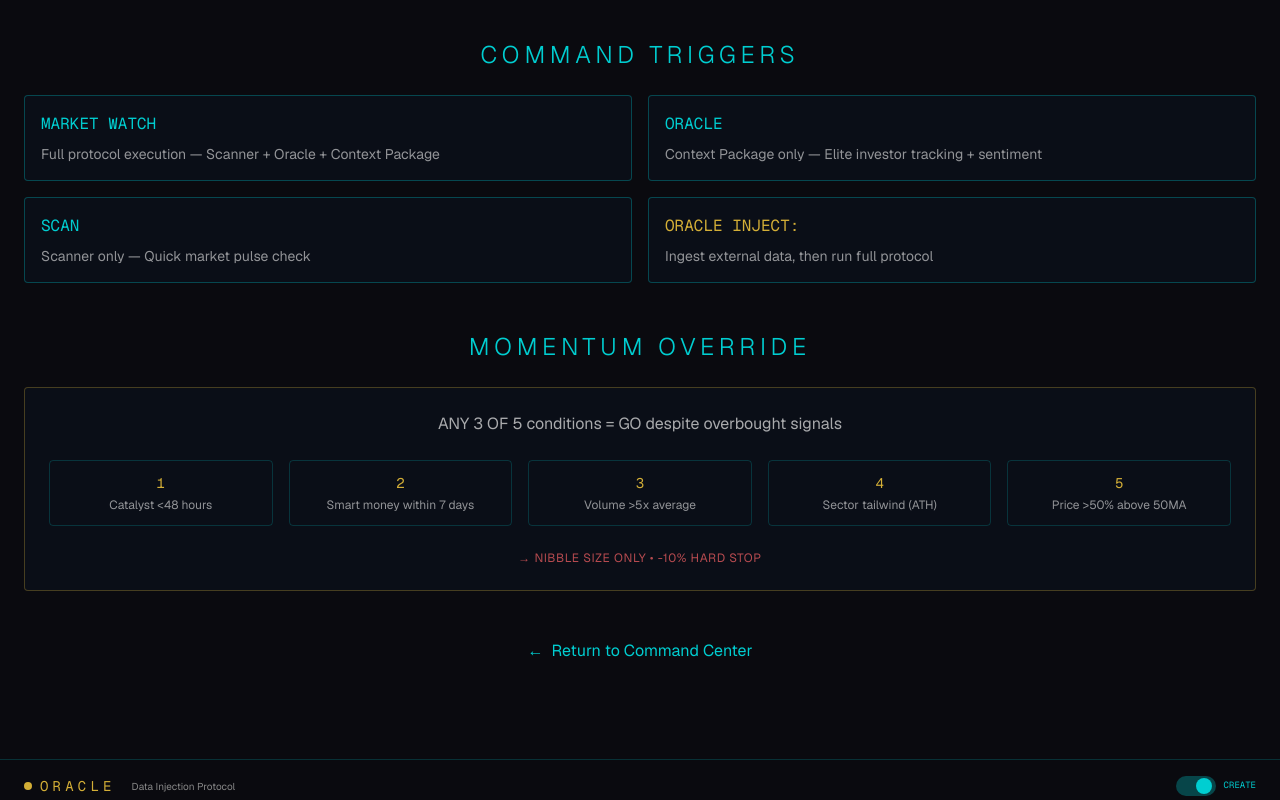
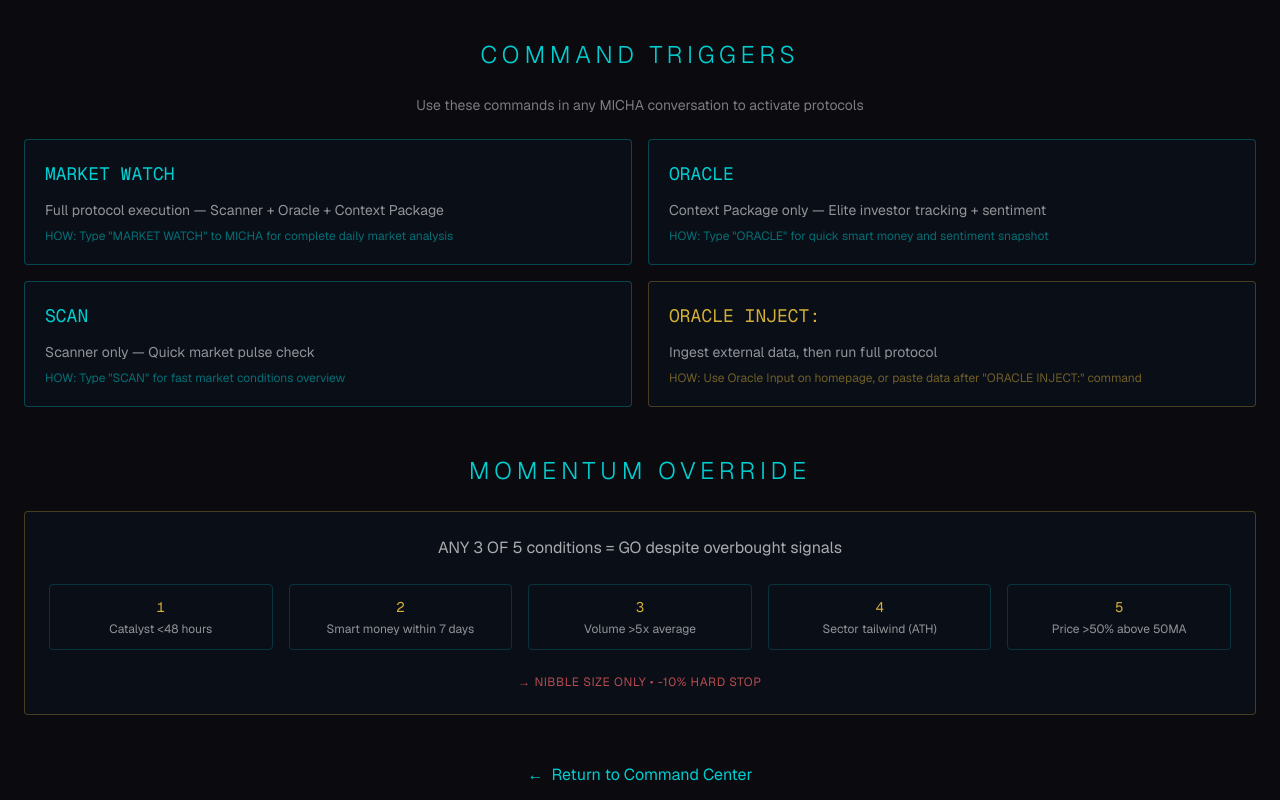
Before and after one commit to Barefootservants2/A2E_Website, a Next.js app: page /aiora in a window 1280 px wide. Shown: the part 1380-2180 px from the top of the page. Built offline with nearby package versions, Linux system fonts and the light colour scheme.

Commit message:
Remove OracleInject from AIORA page (only on homepage), enhance trigger descriptions with HOW instructions, remove hover effects from static info

```diff
--- a/app/aiora/page.tsx
+++ b/app/aiora/page.tsx
@@ -1,6 +1,5 @@
 import Link from "next/link"
 import Image from "next/image"
-import { OracleInject } from "@/components/oracle-inject"
 
 export default function AioraPage() {
   return (
@@ -15,7 +14,6 @@
         />
         <div className="absolute inset-0 bg-gradient-to-b from-background/80 via-background/60 to-background" />
         <div className="absolute inset-0 flex flex-col items-center justify-center">
-          {/* METATRON LOGO - STANDARDIZED: 100px, BRIGHT */}
           <div className="relative w-[100px] h-[100px] mb-4">
             <Image
               src="/images/metatron-logo.png"
@@ -55,7 +53,7 @@
           <div className="grid grid-cols-1 md:grid-cols-3 gap-6">
 
             {/* NIBBLE */}
-            <div className="relative bg-[rgba(10,15,25,0.9)] border border-teal/30 rounded p-6 hover:border-teal/60 transition-all">
+            <div className="relative bg-[rgba(10,15,25,0.9)] border border-teal/30 rounded p-6">
               <div className="absolute top-0 left-0 w-3 h-3 border-t-2 border-l-2 border-teal/60" />
               <div className="absolute top-0 right-0 w-3 h-3 border-t-2 border-r-2 border-teal/60" />
               <div className="absolute bottom-0 left-0 w-3 h-3 border-b-2 border-l-2 border-teal/60" />
@@ -70,7 +68,7 @@
             </div>
 
             {/* STANDARD */}
-            <div className="relative bg-[rgba(10,15,25,0.9)] border border-gold/40 rounded p-6 hover:border-gold/70 transition-all">
+            <div className="relative bg-[rgba(10,15,25,0.9)] border border-gold/40 rounded p-6">
               <div className="absolute top-0 left-0 w-3 h-3 border-t-2 border-l-2 border-gold/60" />
               <div className="absolute top-0 right-0 w-3 h-3 border-t-2 border-r-2 border-gold/60" />
               <div className="absolute bottom-0 left-0 w-3 h-3 border-b-2 border-l-2 border-gold/60" />
@@ -86,7 +84,7 @@
             </div>
 
             {/* CONVICTION */}
-            <div className="relative bg-[rgba(10,15,25,0.9)] border border-teal/30 rounded p-6 hover:border-teal/60 transition-all">
+            <div className="relative bg-[rgba(10,15,25,0.9)] border border-teal/30 rounded p-6">
               <div className="absolute top-0 left-0 w-3 h-3 border-t-2 border-l-2 border-teal/60" />
               <div className="absolute top-0 right-0 w-3 h-3 border-t-2 border-r-2 border-teal/60" />
               <div className="absolute bottom-0 left-0 w-3 h-3 border-b-2 border-l-2 border-teal/60" />
@@ -115,22 +113,22 @@
                 </tr>
               </thead>
               <tbody>
-                <tr className="border-b border-teal/10 hover:bg-teal/5">
+                <tr className="border-b border-teal/10">
                   <td className="px-6 py-4 text-foreground/80">Large Cap (LC)</td>
                   <td className="px-6 py-4 text-center text-gold font-mono">-5%</td>
                   <td className="px-6 py-4 text-center text-red-400 font-mono">-8%</td>
                 </tr>
-                <tr className="border-b border-teal/10 hover:bg-teal/5">
+                <tr className="border-b border-teal/10">
                   <td className="px-6 py-4 text-foreground/80">Mid Cap (MC)</td>
                   <td className="px-6 py-4 text-center text-gold font-mono">-6%</td>
                   <td className="px-6 py-4 text-center text-red-400 font-mono">-10%</td>
                 </tr>
-                <tr className="border-b border-teal/10 hover:bg-teal/5">
+                <tr className="border-b border-teal/10">
                   <td className="px-6 py-4 text-foreground/80">Small Cap (SC)</td>
                   <td className="px-6 py-4 text-center text-gold font-mono">-8%</td>
                   <td className="px-6 py-4 text-center text-red-400 font-mono">-12%</td>
                 </tr>
-                <tr className="hover:bg-teal/5">
+                <tr>
                   <td className="px-6 py-4 text-foreground/80">Crypto</td>
                   <td className="px-6 py-4 text-center text-gold font-mono">-10%</td>
                   <td className="px-6 py-4 text-center text-red-400 font-mono">-15%</td>
@@ -168,25 +166,30 @@
           </div>
         </section>
 
-        {/* Triggers */}
+        {/* Triggers - ENHANCED with descriptions and how to use */}
         <section className="mb-12">
           <h2 className="text-2xl font-light tracking-[0.2em] text-teal mb-6 text-center">COMMAND TRIGGERS</h2>
+          <p className="text-center text-sm text-foreground/50 mb-6">Use these commands in any MICHA conversation to activate protocols</p>
           <div className="grid grid-cols-1 md:grid-cols-2 gap-4">
-            <div className="bg-[rgba(10,15,25,0.9)] border border-teal/30 rounded p-4">
-              <code className="text-teal font-mono">MARKET WATCH</code>
-              <p className="text-sm text-foreground/60 mt-2">Full protocol execution — Scanner + Oracle + Context Package</p>
+            <div className="bg-[rgba(10,15,25,0.9)] border border-teal/30 rounded p-5">
+              <code className="text-teal font-mono text-lg">MARKET WATCH</code>
+              <p className="text-sm text-foreground/60 mt-3 mb-2">Full protocol execution — Scanner + Oracle + Context Package</p>
+              <p className="text-xs text-teal/50">HOW: Type "MARKET WATCH" to MICHA for complete daily market analysis</p>
             </div>
-            <div className="bg-[rgba(10,15,25,0.9)] border border-teal/30 rounded p-4">
-              <code className="text-teal font-mono">ORACLE</code>
-              <p className="text-sm text-foreground/60 mt-2">Context Package only — Elite investor tracking + sentiment</p>
+            <div className="bg-[rgba(10,15,25,0.9)] border border-teal/30 rounded p-5">
+              <code className="text-teal font-mono text-lg">ORACLE</code>
+              <p className="text-sm text-foreground/60 mt-3 mb-2">Context Package only — Elite investor tracking + sentiment</p>
+              <p className="text-xs text-teal/50">HOW: Type "ORACLE" for quick smart money and sentiment snapshot</p>
             </div>
-            <div className="bg-[rgba(10,15,25,0.9)] border border-teal/30 rounded p-4">
-              <code className="text-teal font-mono">SCAN</code>
-              <p className="text-sm text-foreground/60 mt-2">Scanner only — Quick market pulse check</p>
+            <div className="bg-[rgba(10,15,25,0.9)] border border-teal/30 rounded p-5">
+              <code className="text-teal font-mono text-lg">SCAN</code>
+              <p className="text-sm text-foreground/60 mt-3 mb-2">Scanner only — Quick market pulse check</p>
+              <p className="text-xs text-teal/50">HOW: Type "SCAN" for fast market conditions overview</p>
             </div>
-            <div className="bg-[rgba(10,15,25,0.9)] border border-teal/30 rounded p-4">
-              <code className="text-gold font-mono">ORACLE INJECT:</code>
-              <p className="text-sm text-foreground/60 mt-2">Ingest external data, then run full protocol</p>
+            <div className="bg-[rgba(10,15,25,0.9)] border border-gold/30 rounded p-5">
+              <code className="text-gold font-mono text-lg">ORACLE INJECT:</code>
+              <p className="text-sm text-foreground/60 mt-3 mb-2">Ingest external data, then run full protocol</p>
+              <p className="text-xs text-gold/50">HOW: Use Oracle Input on homepage, or paste data after "ORACLE INJECT:" command</p>
             </div>
           </div>
         </section>
@@ -238,9 +241,6 @@
         </div>
       </div>
 
-      {/* Oracle Inject Component */}
-      <OracleInject />
-
       {/* Footer */}
       <footer className="border-t border-teal/20 py-6 text-center text-sm text-muted-foreground">
         <p>© 2026 Ashes2Echoes LLC. All Rights Reserved.</p>
```
